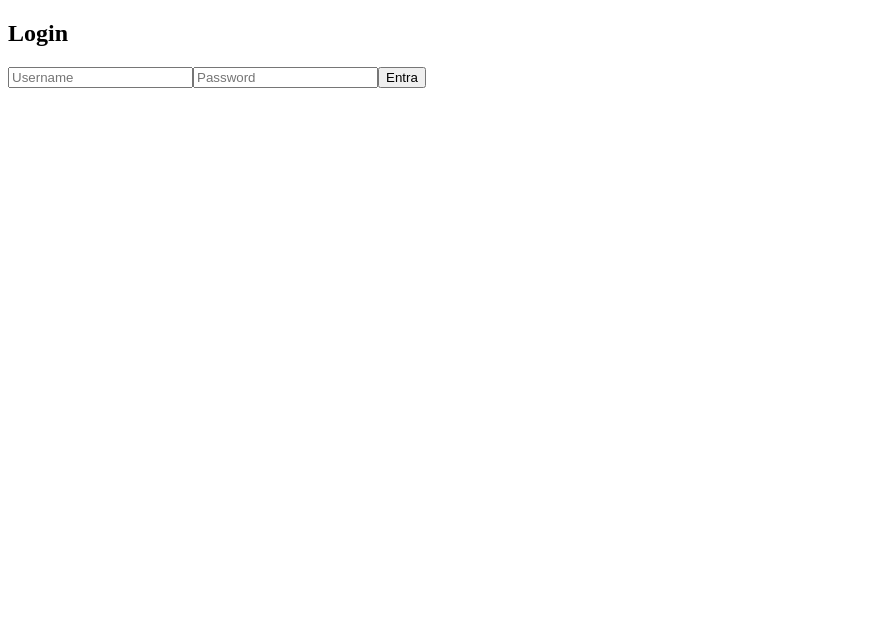
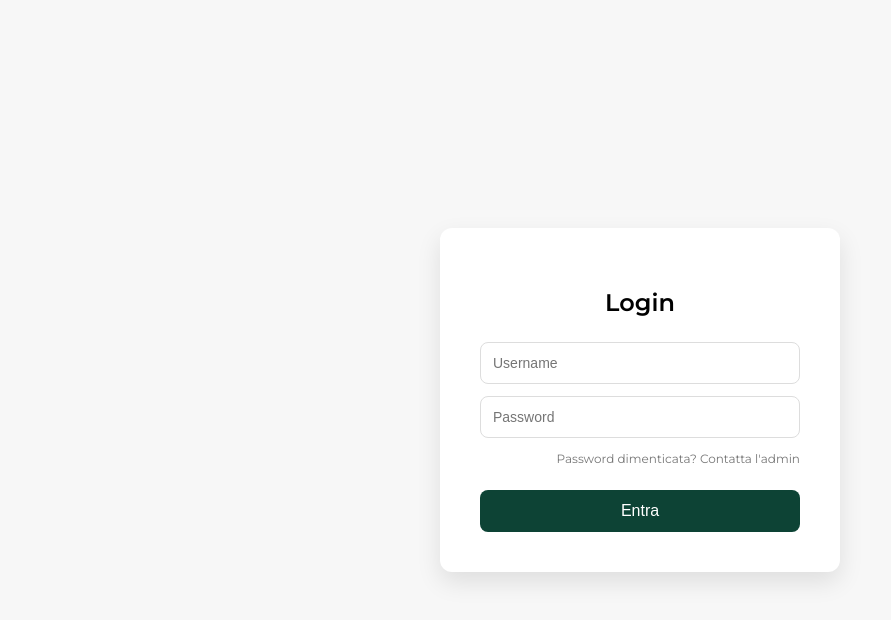
Before and after one commit to GiuliaQuaino/Atelier-Digitale, a React (Vite) app: page /login in a window 1280 px wide. Shown: the top 620 px of the page, without its empty margins (0-891 px from the left). Built offline with nearby package versions, Linux system fonts and the light colour scheme.

Commit message:
css e ultime modifiche login

```diff
--- a/src/pages/Login.jsx
+++ b/src/pages/Login.jsx
@@ -2,6 +2,7 @@ import { useState } from 'react';
 import { useNavigate } from 'react-router-dom';
 import { useAuth } from '../context/AuthContext';
 import users from '../data/users.json';
+import './login.css'
 
 const Login = () => {
   const [form, setForm] = useState({ username: '', password: '' });
@@ -22,12 +23,13 @@ const Login = () => {
   };
 
   return (
-    <div>
+    <div className='login-container'>
     <h2>Login</h2>
     <form onSubmit={handleLogin}>
       <input type="text" placeholder="Username"  value ={form.username} onChange={e => setForm({...form, username: e.target.value})} />
       <input type="password" placeholder="Password" value ={form.password} onChange={e => setForm({...form, password: e.target.value})} />
-     {errore && <p style={{ color: "red" }}>{errore}</p>}
+    <p className="forgot-text"> Password dimenticata? Contatta l'admin</p>
+    {errore && <p className='error-message'>{errore}</p>}
       <button type="submit">Entra</button>
     </form>
     </div>
--- /dev/null
+++ b/src/pages/login.css
@@ -0,0 +1,72 @@
+@import url('https://fonts.googleapis.com/css2?family=Montserrat:ital,wght@0,100..900;1,100..900&display=swap');
+
+body {
+  margin: 0;
+  font-family: 'Montserrat';
+  background-color: #F7F7F7;
+  display: flex;
+  justify-content: center;
+  align-items: center;
+  height: 100vh;
+}
+
+.login-container {
+  background: white;
+  padding: 40px;
+  border-radius: 12px;
+  width: 320px;
+  box-shadow: 0 10px 25px rgba(0,0,0,0.1);
+  text-align: center;
+  display: flex;
+  flex-direction: column;
+}
+
+.login-container form {
+  display: flex;
+  flex-direction: column;
+  gap: 12px;
+}
+
+.login-container h2 {
+  margin-bottom: 25px;
+  font-size: 24px;
+  font-weight: 600;
+}
+
+.login-container input {
+  width: 100%;
+  padding: 12px;
+  border: 1px solid #ddd;
+  border-radius: 8px;
+  font-size: 14px;
+  box-sizing: border-box;
+}
+
+.login-container input:focus {
+  border-color: #2e7d32;
+}
+
+.login-container button {
+  width: 100%;
+  padding: 12px;
+  background-color: #0D4335;
+  color: white;
+  border: none;
+  border-radius: 8px;
+  font-size: 16px;
+  cursor: pointer;
+}
+
+.forgot-text {
+  text-align: right;
+  font-size: 12px;
+  color: #777;
+  margin-top: 1px;
+}
+
+.error-message {
+  margin: 0;
+  color: red;
+  font-size: 12px;
+  text-align: left;
+}
```
